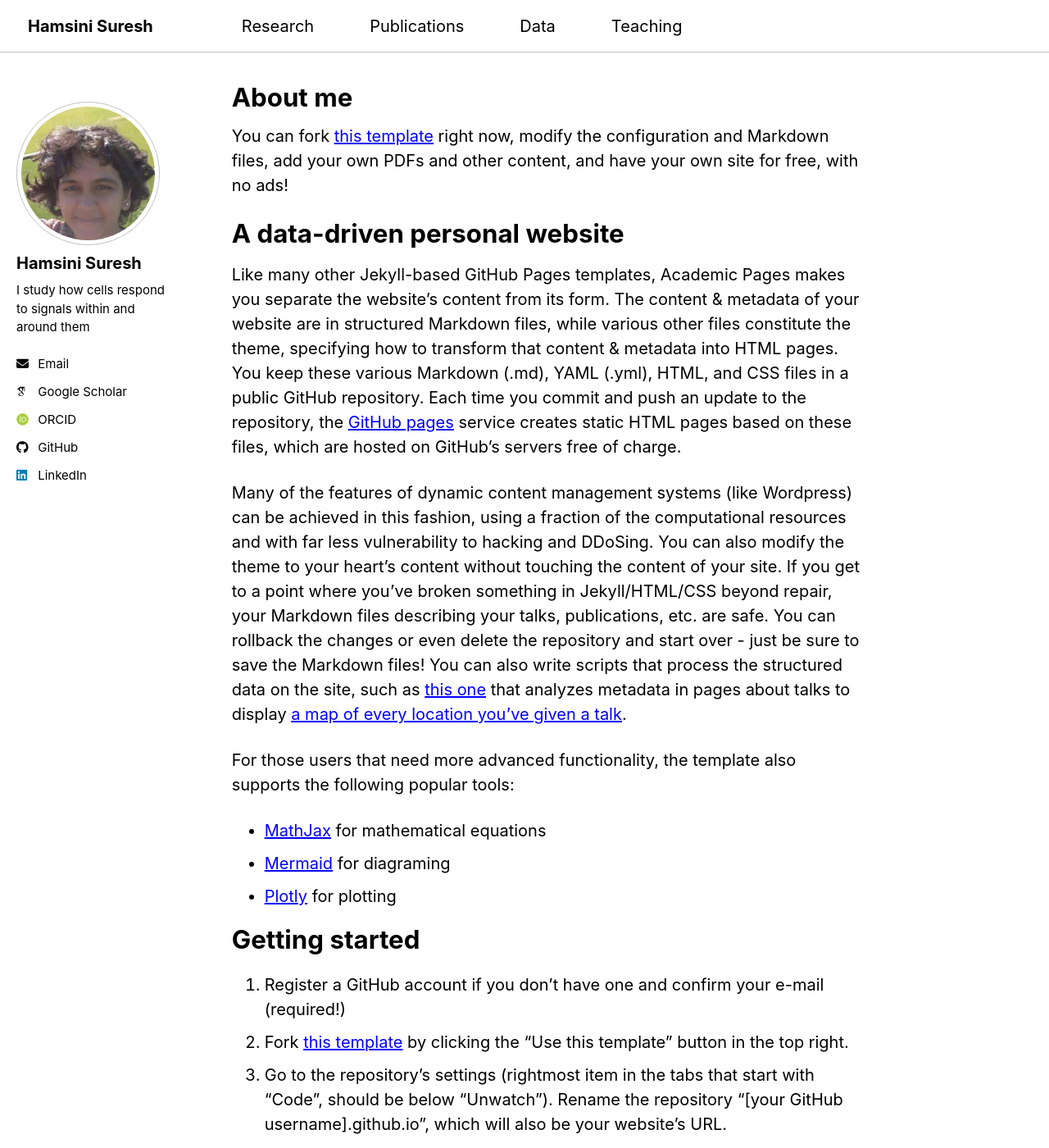
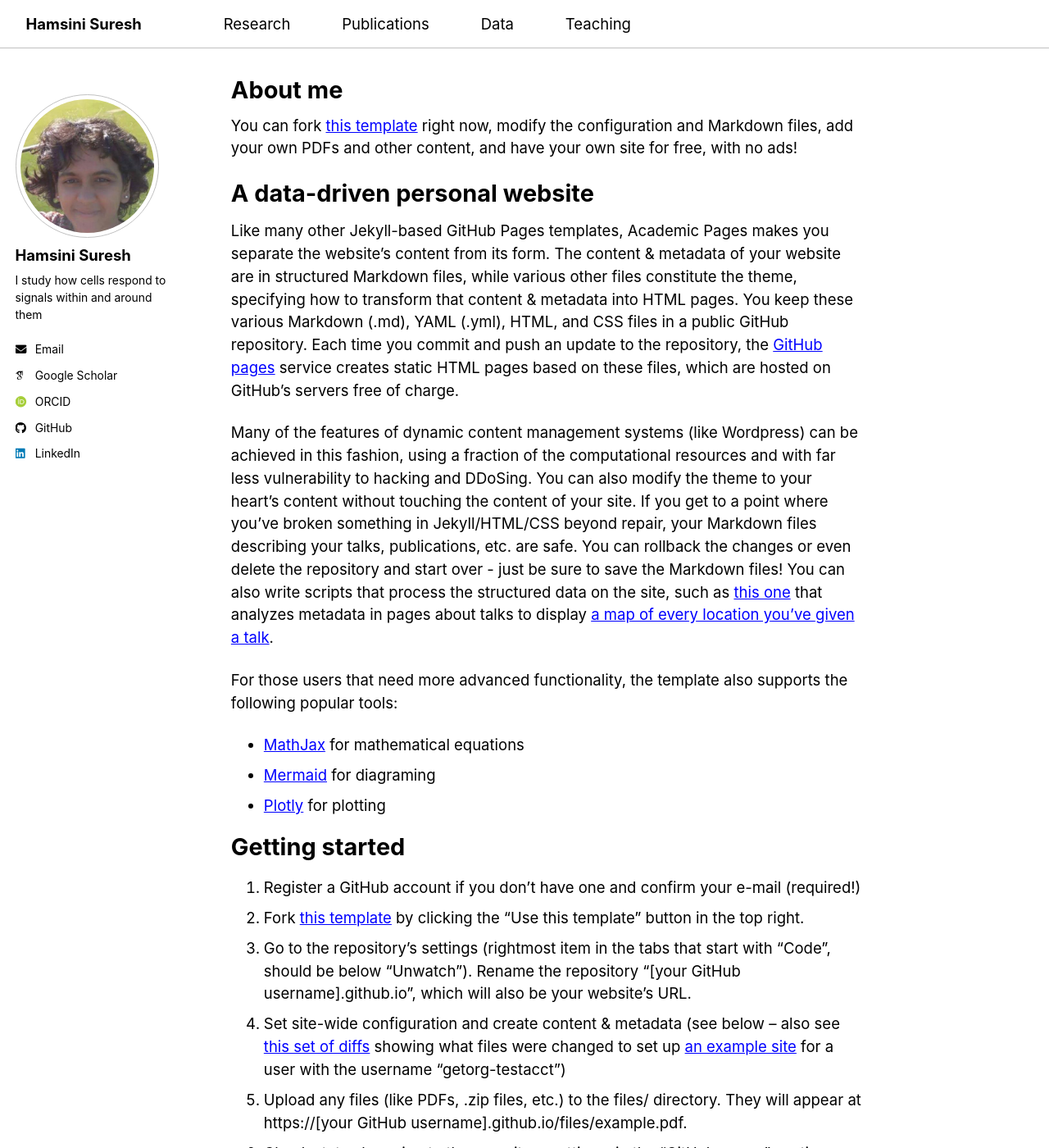
Before and after one commit to hamsinisuresh/hamsinisuresh.github.io, a Jekyll site: the page built from _pages/about.md, in a window 1280 px wide and 1400 px high. Shown: the whole window at 82% size. Built offline with Jekyll 4.4.1, drawn with Linux system fonts in a browser that asks for light colours; some web fonts are replaced; a script bundle is joined from its source files by our own code; library files that are not in the unit come from our copies.

Commit message:
Update main.scss

```diff
--- a/assets/css/main.scss
+++ b/assets/css/main.scss
@@ -156,7 +156,7 @@
 ================================ */
 
 html {
-  font-size: 20px !important;  /* default is usually 16px */
+  font-size: 18.5px !important;  /* default is usually 16px */
 }
 
 body {
```
